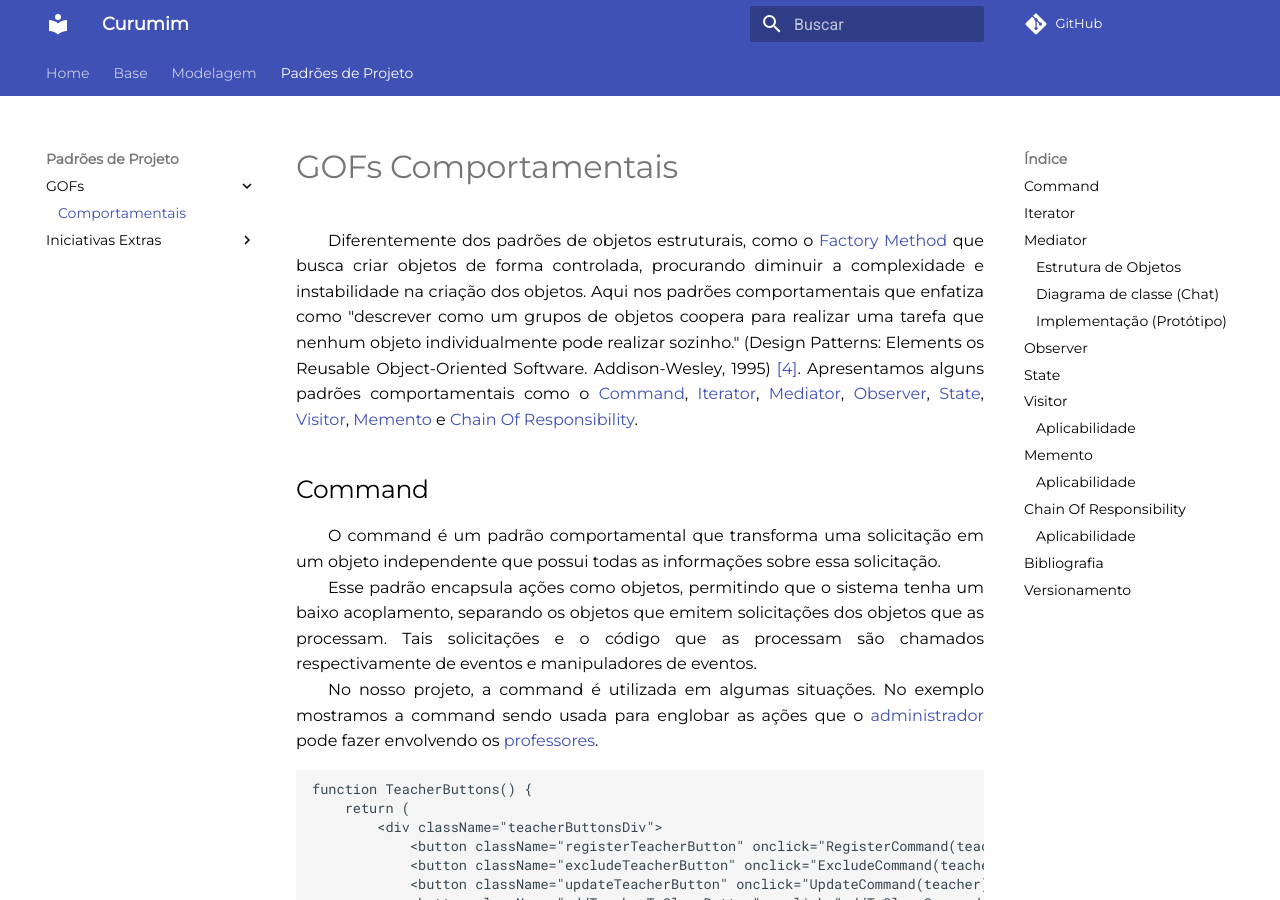
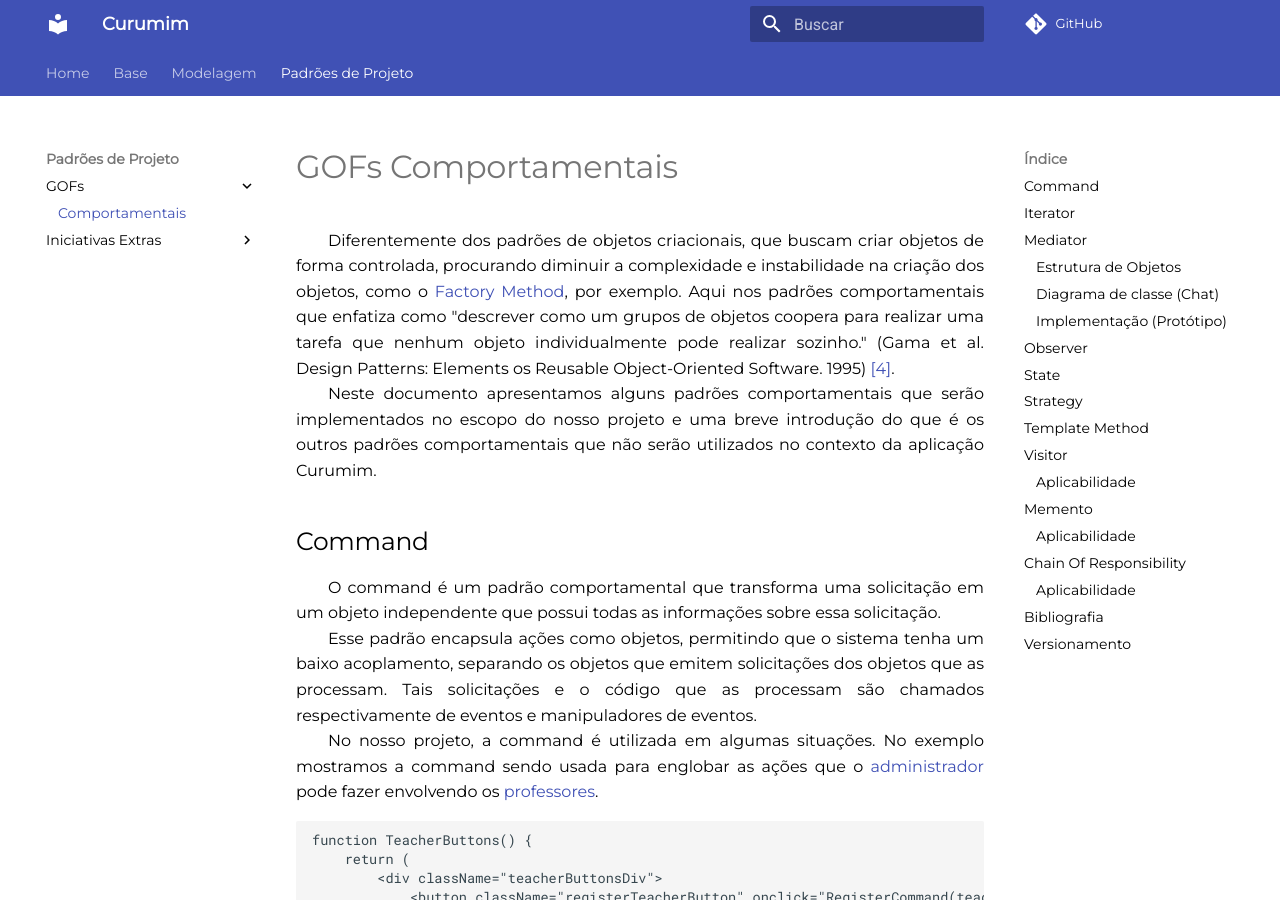
Before and after one commit to UnBArqDsw2021-1/2021.1_G6_Curumim, an MkDocs documentation site: the page built from docs/padroes-de-projeto/gofs-comportamentais.md, in a window 1280 px wide and 900 px high. Built offline with MkDocs 1.6.1 and Material for MkDocs 9.7.7, drawn with Linux system fonts in a browser that asks for light colours; comment, search, counter and statistics services are not loaded; some of the changed text lies outside the part shown.

Commit message:
#146 adicionando strategy e Template Method

```diff
--- a/docs/padroes-de-projeto/gofs-comportamentais.md
+++ b/docs/padroes-de-projeto/gofs-comportamentais.md
@@ -1,8 +1,8 @@
 # GOFs Comportamentais
 
-&emsp;&emsp;Diferentemente dos padrões de objetos estruturais, como o [Factory Method](./gofs-criacionais.md) que busca criar objetos de forma controlada, procurando diminuir a complexidade e instabilidade na criação dos objetos. Aqui nos padrões comportamentais que enfatiza como "descrever como um grupos de objetos coopera para realizar uma tarefa que nenhum objeto individualmente pode realizar sozinho." (Design Patterns: Elements os
-Reusable Object-Oriented Software. Addison-Wesley, 1995) [[4]](#bibliografia). Apresentamos alguns padrões comportamentais como o [Command](#command), [Iterator](#iterator), [Mediator](#mediator), [Observer](#observer), [State](#state), [Visitor](#visitor), [Memento](#memento) e [Chain Of Responsibility](#ChainOfResponsibility).
-
+&emsp;&emsp;Diferentemente dos padrões de objetos criacionais, que buscam criar objetos de forma controlada, procurando diminuir a complexidade e instabilidade na criação dos objetos, como o [Factory Method](./gofs-criacionais.md), por exemplo. Aqui nos padrões comportamentais que enfatiza como "descrever como um grupos de objetos coopera para realizar uma tarefa que nenhum objeto individualmente pode realizar sozinho." (Gama et al. Design Patterns: Elements os
+Reusable Object-Oriented Software. 1995) [[4]](#bibliografia).<br>
+&emsp;&emsp;Neste documento apresentamos alguns padrões comportamentais que serão implementados no escopo do nosso projeto e uma breve introdução do que é os outros padrões comportamentais que não serão utilizados no contexto da aplicação Curumim.
 
 ## Command
 
@@ -250,6 +250,12 @@
 }
 ~~~
 
+## Strategy
+&emsp;&emsp;O padrão Strategy é utilizado para encapsular algoritmos semelhantes a fim de definir novas operações sem alterar as classes dos elementos sobre os quais opera. (Gamma et al. 1995)[[4]](#bibliografia), afirma que a grande vantagem de utilizar o padrão strategy é que além de permitir reutilização de código, as funcionalidades do projeto são facilmente estendidas e as manutenções no projeto acabam sendo menos custosas.
+
+
+## Template Method
+&emsp;&emsp;Seguindo as definições dos autores de Design Patterns, é dito que o padrão Template Method, "permite que as subclasses redefinam certas etapas de um algoritmo sem alterar a estrutura do algoritmo," (Gamma et al. 1995)[[4]](#bibliografia). Isso porque esse padrão é representado como um método em uma classe base, geralmente uma classe abstrata, contendo a estrutura das partes invariáveis do algoritmo. O padrão template method garante que o modelo geral seja sempre seguido.
 
 ## Visitor
 
@@ -320,3 +326,4 @@
 |2.0|19/09/2021| Revisão do padrão Mediator | Bruno Felix e Eliseu Kadesh |
 |2.1|19/09/2021| Revisão dos padrões Observer, State, Command e Iterator | Bruno Felix e Gabriel Bonifácio |
 |2.2|19/09/2021| Introdução do documento + Bibliografia | Edson Soares |
+|2.3|19/09/2021| Breve apresentação dos não aplicáveis (Strategy, Template Method) | Edson Soares |
```
